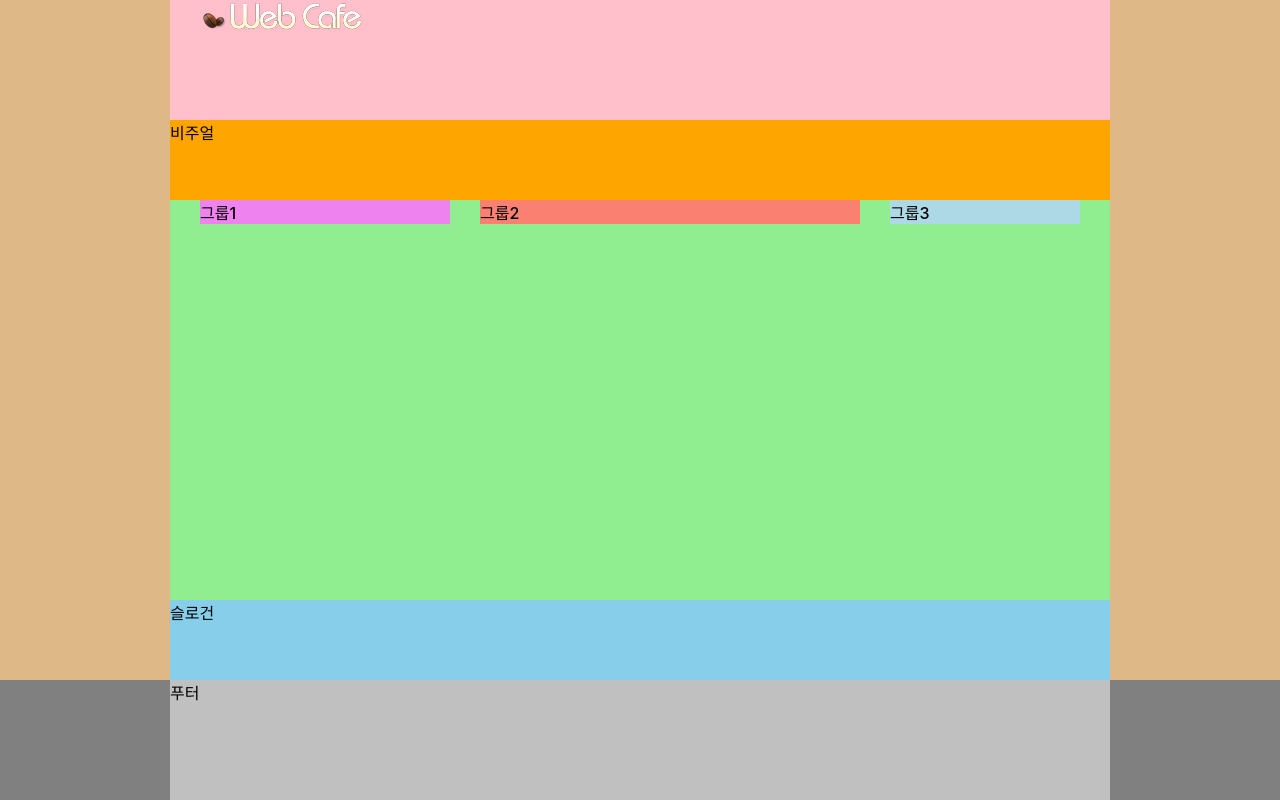
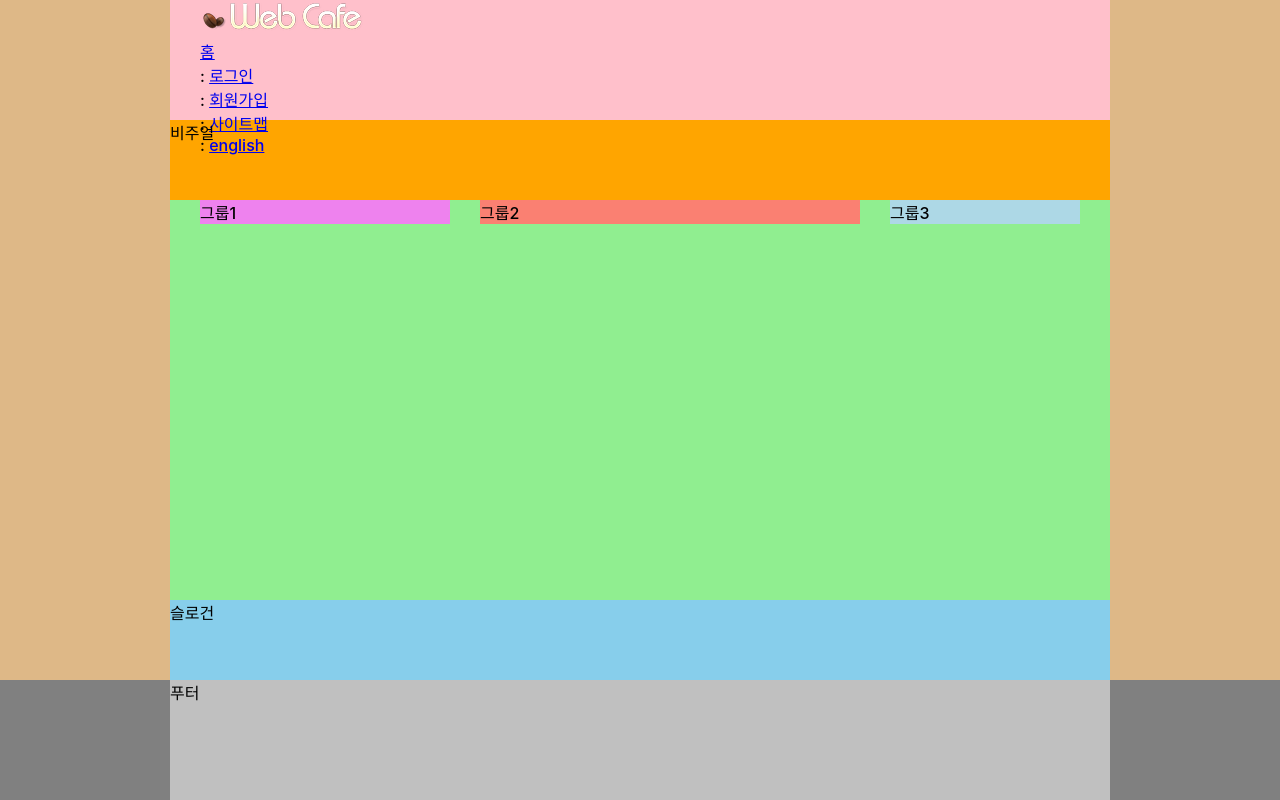
Before and after one commit to djswns7/HTML5, a plain HTML site: page HTML5/index.html in a window 1280 px wide. Drawn offline with Linux system fonts and the light colour scheme; a web font is replaced by a local one.

Commit message:
텍스트 링크 모음 마크업

```diff
--- a/HTML5/index.html
+++ b/HTML5/index.html
@@ -10,12 +10,33 @@
 </head>
 <body>
   <header class="header">
+    <!-- 로고 Start -->
     <h1 class="logo">
       <a href=".index-complete.html">
-        <img src="./assets/logo.png" alt="" />
+        <img src="./assets/logo.png" alt="web cafe"/>
       </a>
+    </h1>
+    <!-- 로고 End -->
+    <!-- ul.member>li*5>span[aria-hidden="true"]{:}+a[href="/"] -->
+    <ul class="member">
+      <li><a href="/">
+        홈
+      </a></li>
+      <li>
+        <span class="divider" aria-hidden="true">:</span>
+        <a href="/">로그인</a></li>
+      <li>
+        <span class="divider" aria-hidden="true">:</span>
+        <a href="/">회원가입</a></li>
+      <li>
+        <span class="divider" aria-hidden="true">:</span>
+        <a href="/">사이트맵</a></li>
+      <li>
+        <span class="divider" aria-hidden="true">:</span>
+        <a href="/">english</a></li>
+    </ul>
 
-    </h1>
+
   </header>
 
   <div class="visual">비주얼</div>
```
